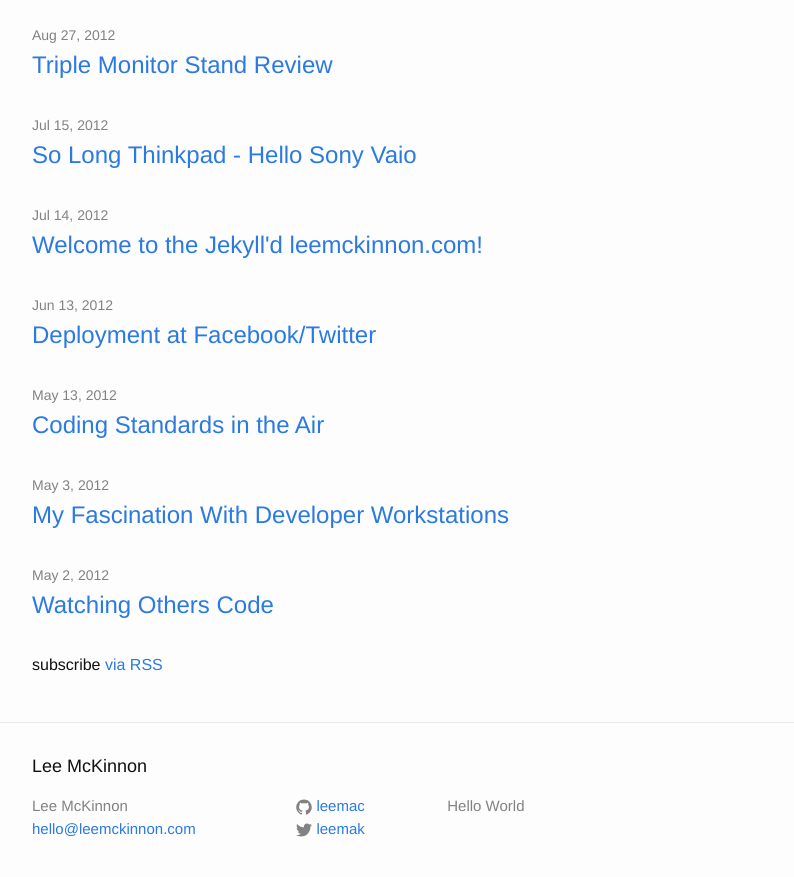
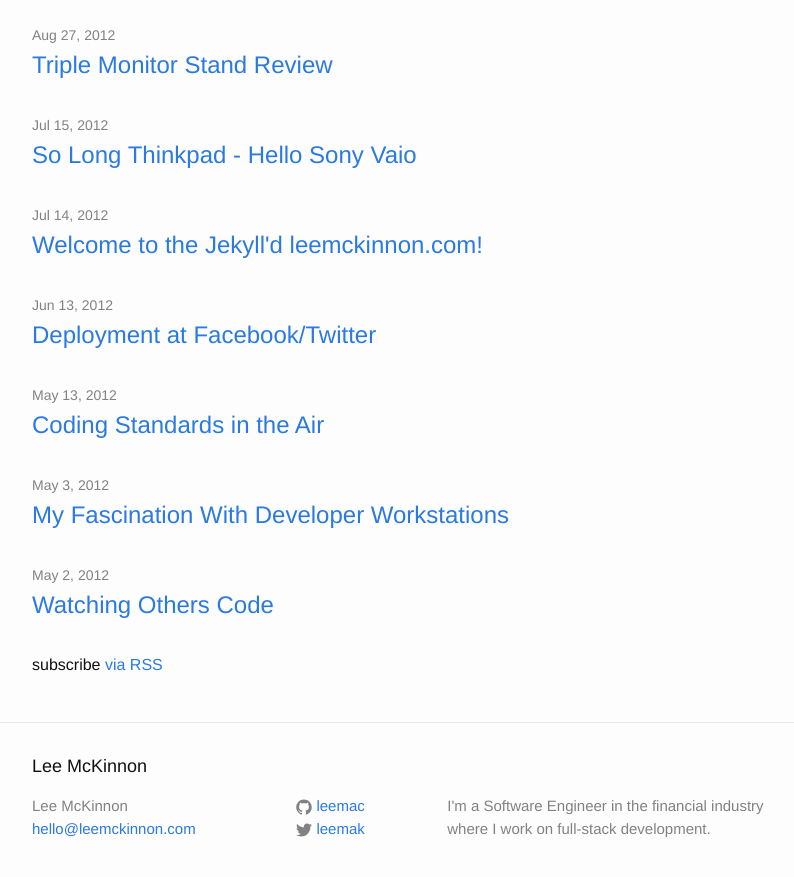
Before and after one commit to leemac/leemac.github.io, a Jekyll site: the page built from index.html, in a window 1280 px wide and 900 px high, scrolled down 1266 px. Shown: the top 877 px of the window, without its empty margins (238-1032 px from the left). Built offline with Jekyll 4.4.1, drawn with Linux system fonts in a browser that asks for light colours.

Commit message:
Update _config.yml

```diff
--- a/_config.yml
+++ b/_config.yml
@@ -9,7 +9,7 @@
 title: Lee McKinnon
 email: hello@leemckinnon.com
 description: > # this means to ignore newlines until "baseurl:"
-  Hello World
+  I'm a Software Engineer in the financial industry where I work on full-stack development.
 baseurl: "" # the subpath of your site, e.g. /blog
 url: "http://leemckinnon.com" # the base hostname & protocol for your site
 twitter_username: leemak
```
